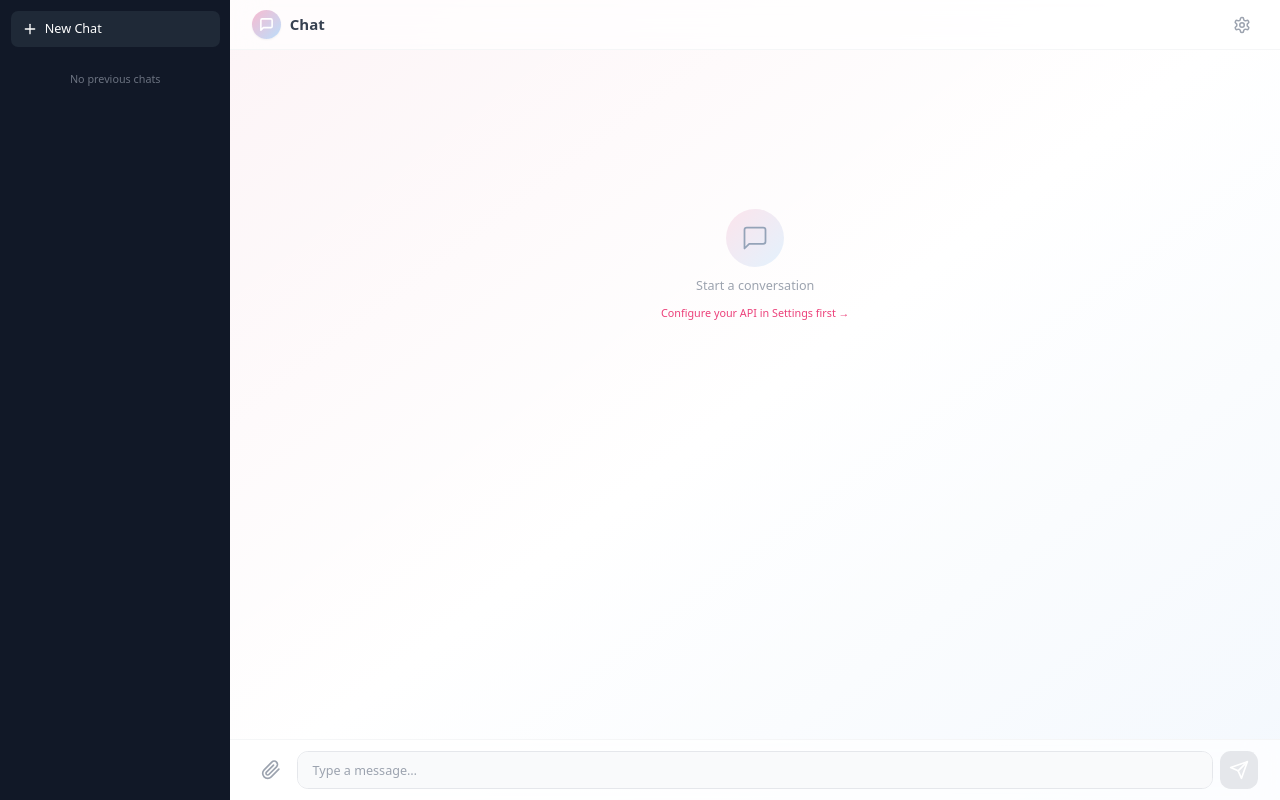
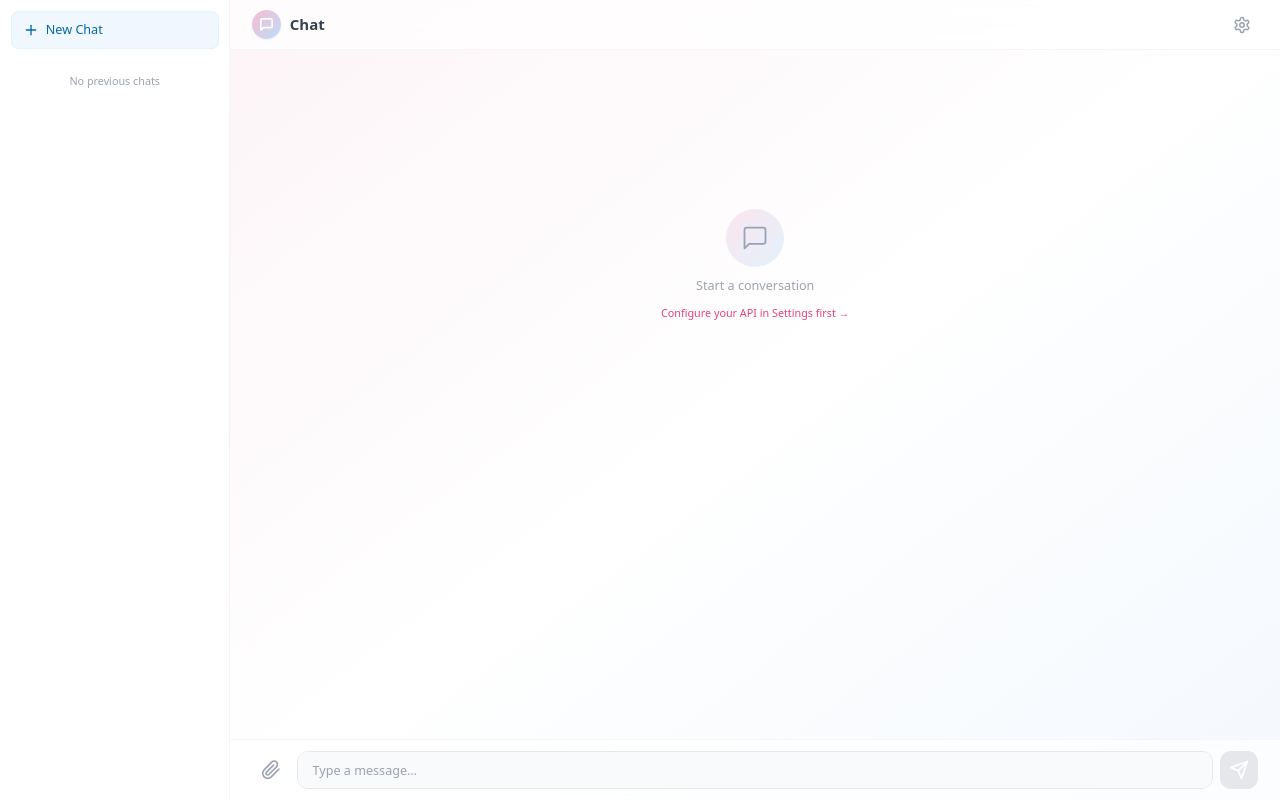
Before and after one commit to reonjy/chat-app, a Next.js app: page / in a window 1280 px wide. Built offline with nearby package versions, Linux system fonts and the light colour scheme.

Commit message:
UI: Light theme sidebar and scrollable tables

```diff
--- a/components/ChatApp.tsx
+++ b/components/ChatApp.tsx
@@ -704,14 +704,14 @@ export default function ChatApp() {
 
       {/* Sidebar */}
       <div
-        className={`fixed inset-y-0 left-0 z-50 w-64 bg-gray-900 text-gray-300 transform transition-transform duration-300 ease-in-out md:relative md:translate-x-0 flex flex-col ${
+        className={`fixed inset-y-0 left-0 z-50 w-64 bg-white border-r border-gray-100 text-gray-700 transform transition-transform duration-300 ease-in-out md:relative md:translate-x-0 flex flex-col ${
           isSidebarOpen ? "translate-x-0" : "-translate-x-full"
         }`}
       >
         <div className="p-3">
           <button
             onClick={startNewChat}
-            className="flex items-center gap-2 w-full px-3 py-2.5 bg-gray-800 hover:bg-gray-700 text-white rounded-lg transition-colors text-sm font-medium"
+            className="flex items-center gap-2 w-full px-3 py-2.5 bg-sky-50 hover:bg-sky-100 text-sky-700 rounded-lg transition-colors text-sm font-medium border border-sky-100"
           >
             <svg width="16" height="16" viewBox="0 0 24 24" fill="none" stroke="currentColor" strokeWidth="2" strokeLinecap="round" strokeLinejoin="round">
               <line x1="12" y1="5" x2="12" y2="19"></line>
@@ -723,7 +723,7 @@ export default function ChatApp() {
 
         <div className="flex-1 overflow-y-auto px-3 pb-3 space-y-1">
           {sessions.length === 0 ? (
-            <div className="text-xs text-gray-500 px-3 py-4 text-center">
+            <div className="text-xs text-gray-400 px-3 py-4 text-center">
               No previous chats
             </div>
           ) : (
@@ -732,7 +732,7 @@ export default function ChatApp() {
                 key={s.id}
                 onClick={() => loadChat(s.id)}
                 className={`group relative flex items-center gap-2 px-3 py-2.5 rounded-lg cursor-pointer transition-colors text-sm ${
-                  s.id === currentSessionId ? "bg-gray-800 text-white" : "hover:bg-gray-800"
+                  s.id === currentSessionId ? "bg-gray-100/80 text-gray-900 font-medium" : "text-gray-600 hover:bg-gray-50 hover:text-gray-900"
                 }`}
               >
                 <svg width="16" height="16" viewBox="0 0 24 24" fill="none" stroke="currentColor" strokeWidth="2" strokeLinecap="round" strokeLinejoin="round" className="shrink-0 text-gray-400">
@@ -977,6 +977,14 @@ export default function ChatApp() {
                                 }
                                 return <code className={className} {...rest}>{children}</code>;
                               },
+                              table(props) {
+                                const { node, ...rest } = props;
+                                return (
+                                  <div className="overflow-x-auto overflow-y-auto max-h-[60vh] max-w-full my-3 border border-gray-200 rounded-lg shadow-sm">
+                                    <table className="w-full border-collapse" {...rest} />
+                                  </div>
+                                );
+                              }
                             }}
                           >
                             {msg.content}
```
